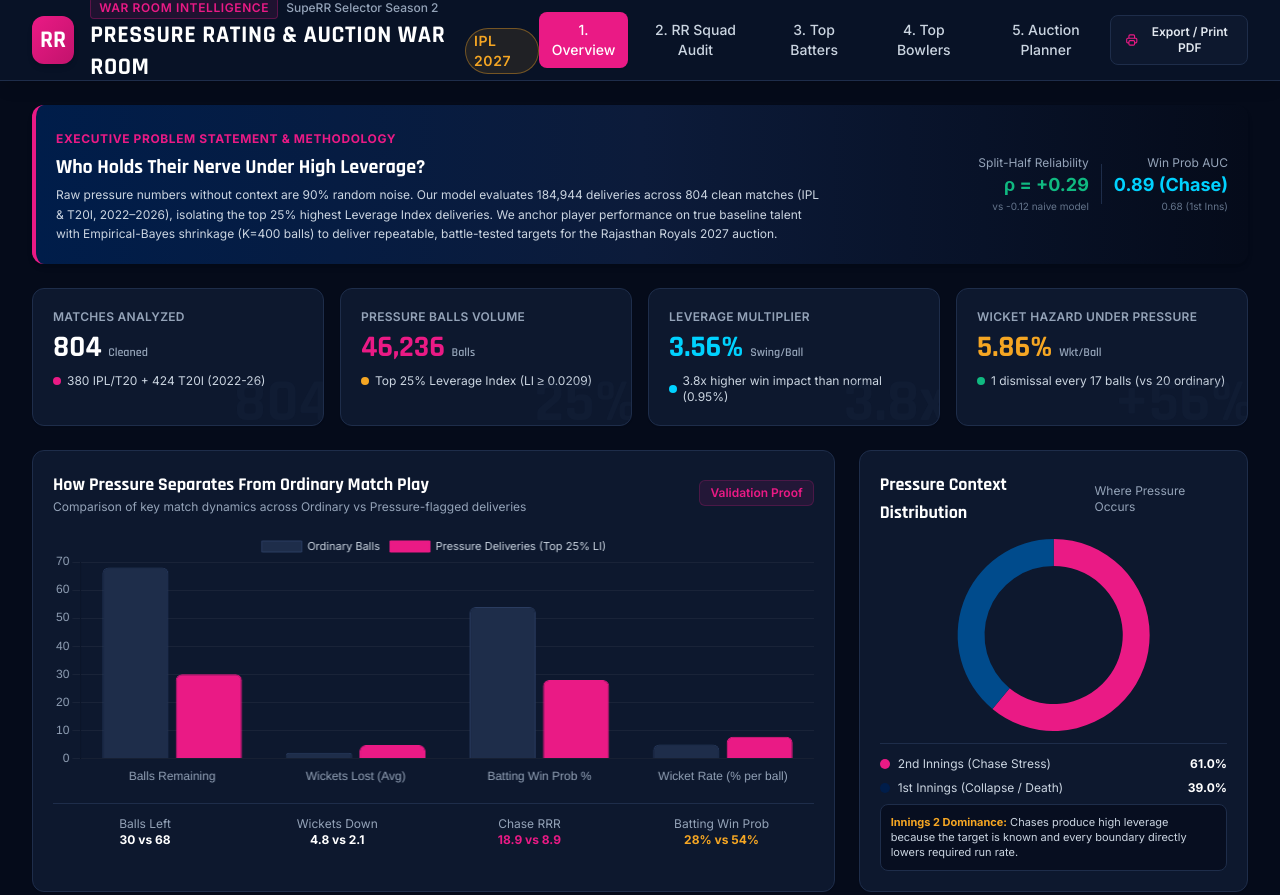
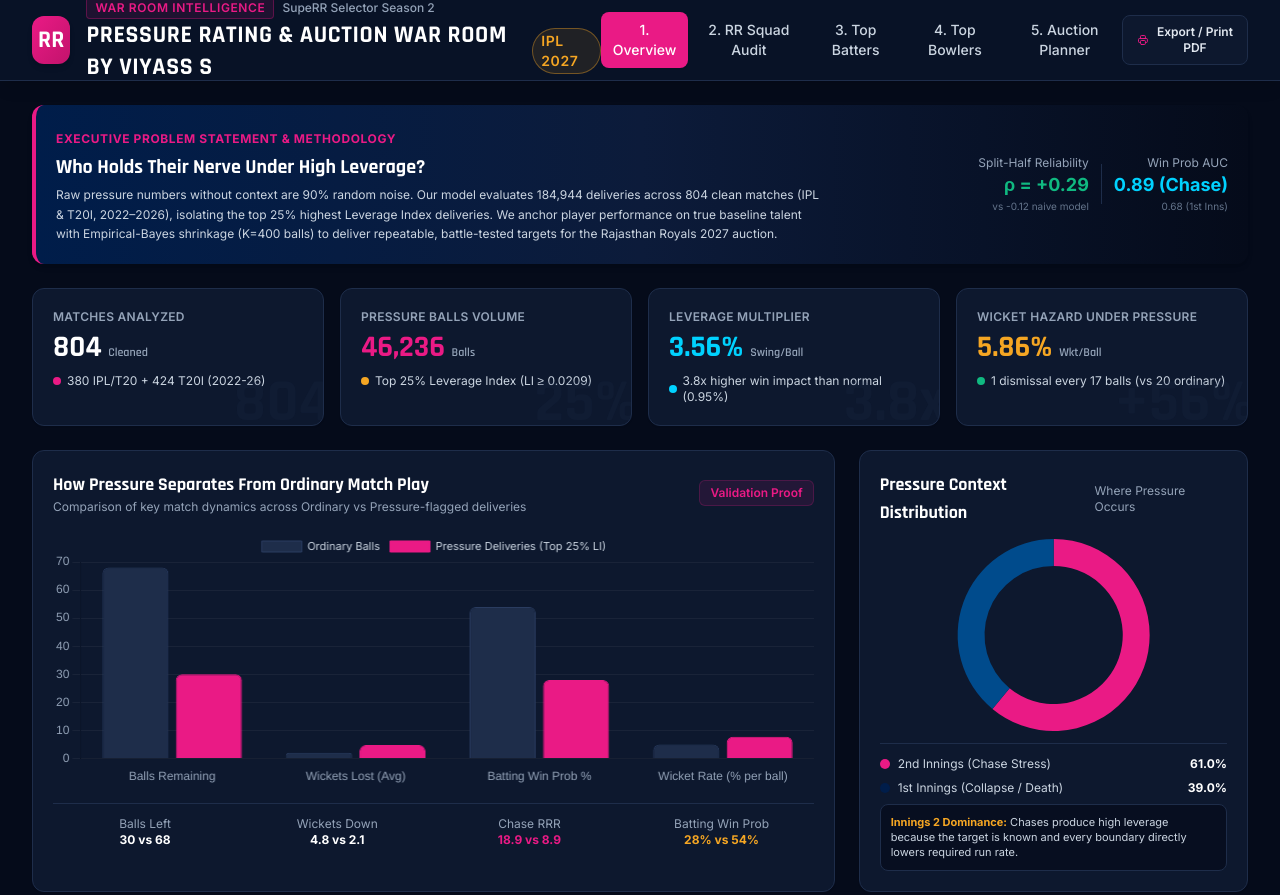
Before and after one commit to viyass-pixel/viyass-rr-superr-selector, a plain HTML site: page index.html in a window 1280 px wide. Shown: the top 895 px of the page. Drawn offline with nearby package versions, Linux system fonts and the light colour scheme.

Commit message:
Update title in index.html to include 'BY VIYASS S'

```diff
--- a/index.html
+++ b/index.html
@@ -97,7 +97,7 @@
               <span class="text-xs font-medium text-slate-400">SupeRR Selector Season 2</span>
             </div>
             <h1 class="font-heading text-2xl font-bold tracking-wide text-white flex items-center">
-              PRESSURE RATING & AUCTION WAR ROOM
+              PRESSURE RATING & AUCTION WAR ROOM BY VIYASS S
               <span class="ml-2 text-rr-gold text-sm font-sans font-semibold border border-rr-gold/40 px-2 py-0.5 rounded-full bg-rr-gold/10">IPL 2027</span>
             </h1>
           </div>
```
